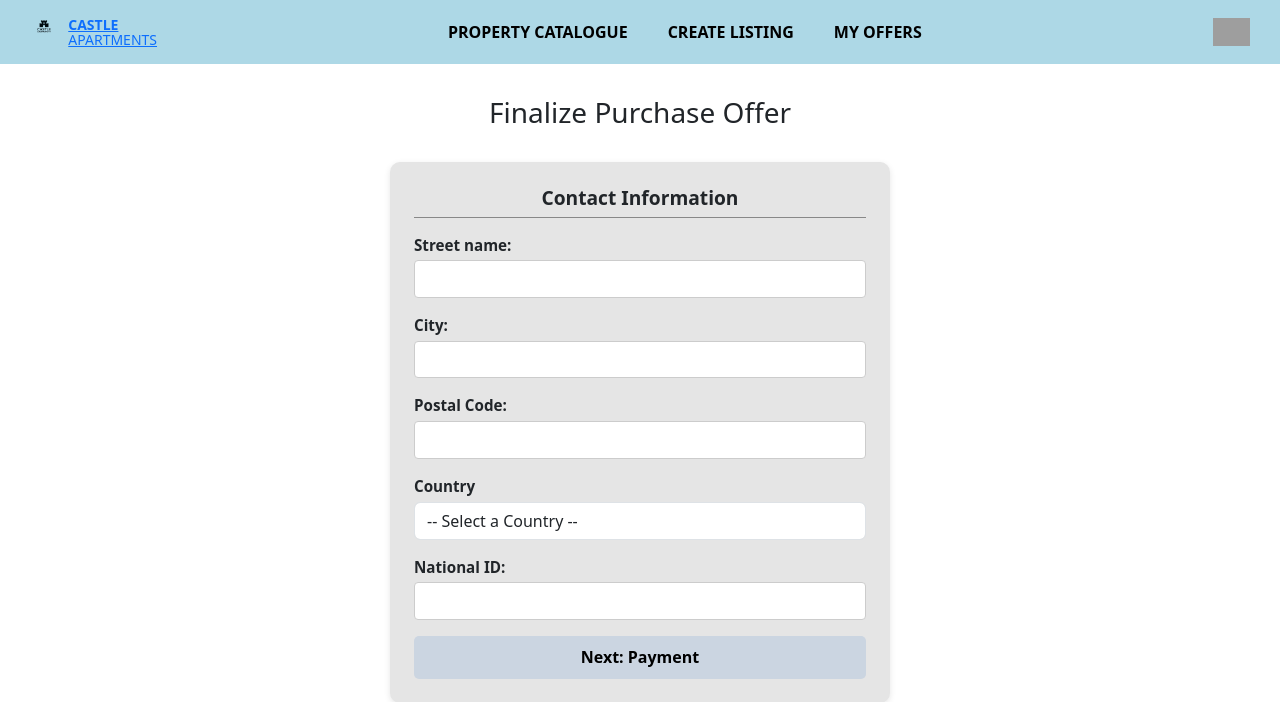
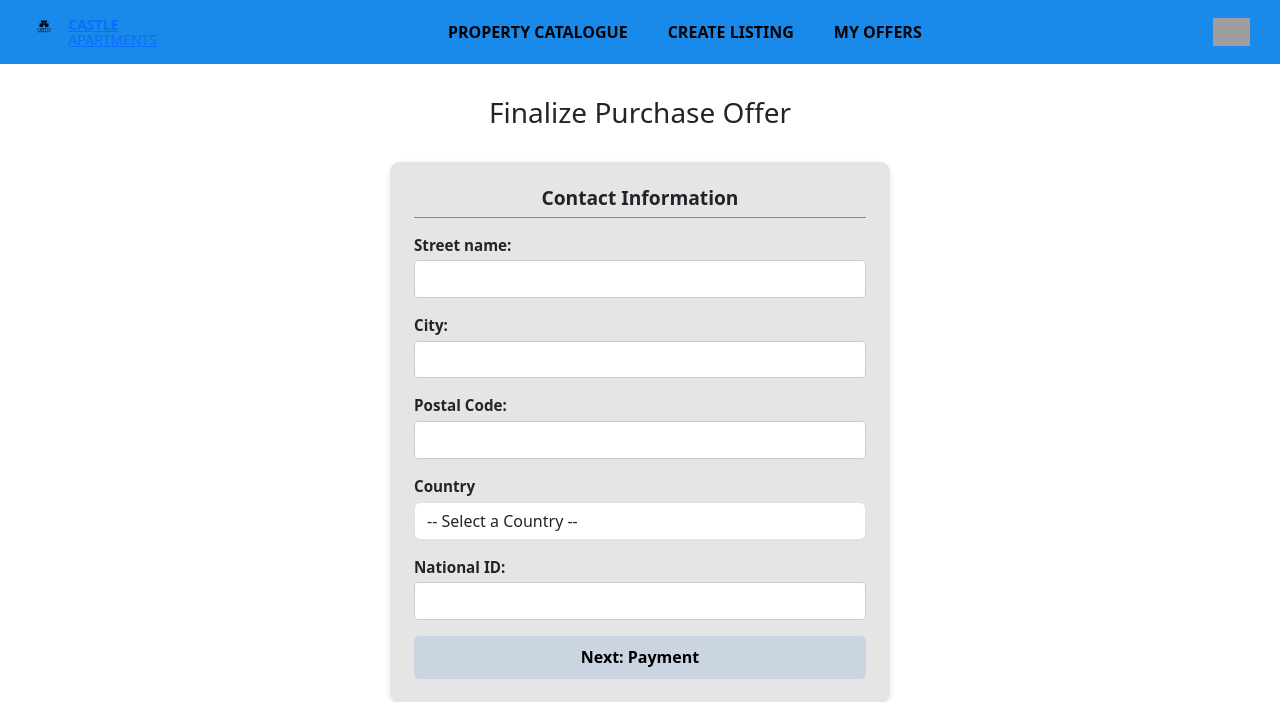
Before and after one commit to clausen2502/Verklegt2, a Django app: page /finalize/1/ in a window 1280 px wide. Shown: the top 702 px of the page. Run offline with Django 5.2, Linux system fonts and the light colour scheme; grey boxes are pictures that could not be loaded.

Commit message:
change color

```diff
--- a/static/css/main.css
+++ b/static/css/main.css
@@ -3,7 +3,7 @@
     display: flex;
     justify-content: space-between;
     align-items: center;
-    background-color: #add8e6;
+    background-color: #1989ea;
     padding: 12px 30px;
 }
 
```
